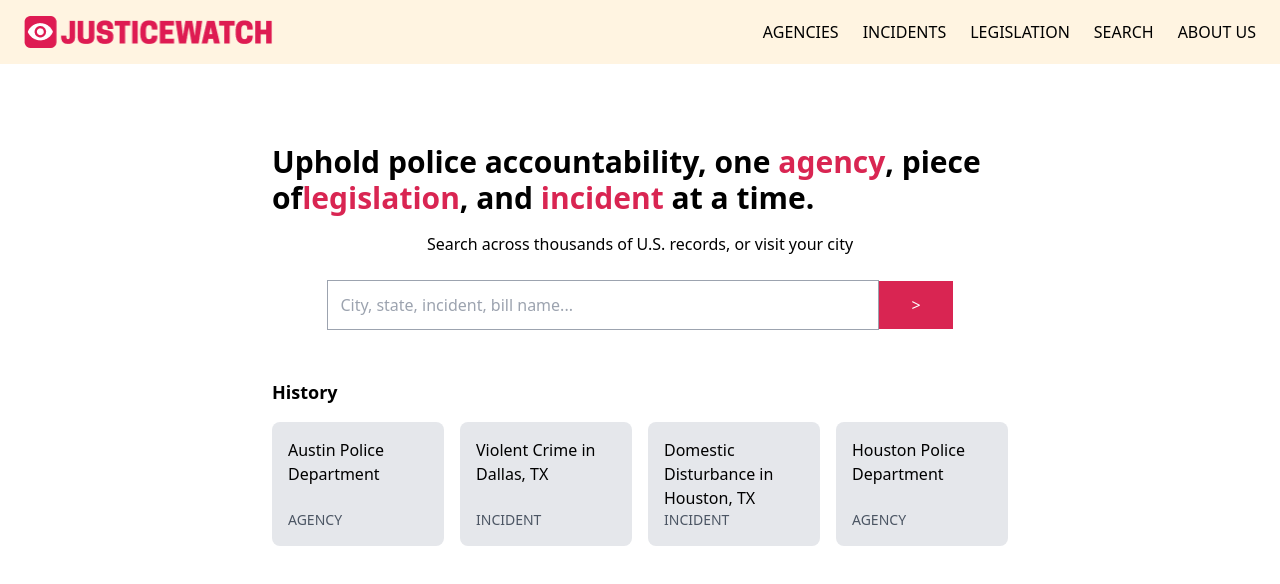
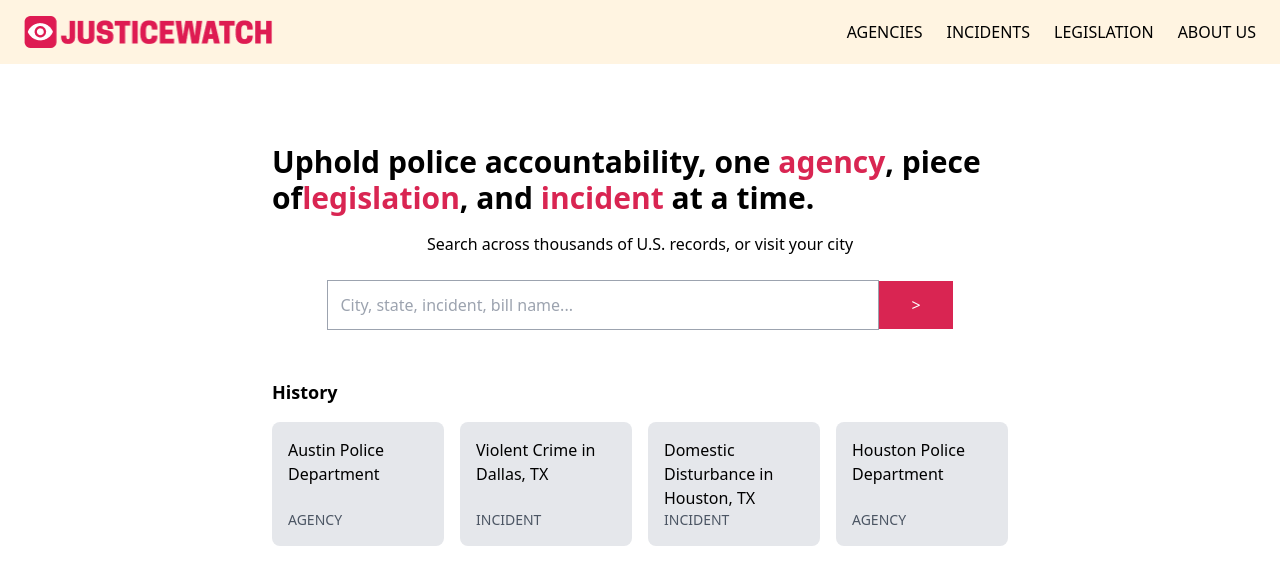
Before and after one commit to gordonworldlee/PoliceIncidents, a Next.js app in the folder frontend/: page / in a window 1280 px wide. Shown: the top 584 px of the page. Built offline with nearby package versions, Linux system fonts and the light colour scheme.

Commit message:
fixing nav bard to remove search

```diff
--- a/frontend/app/components/Navbar.tsx
+++ b/frontend/app/components/Navbar.tsx
@@ -38,7 +38,6 @@ export default function Navbar() {
           <Link className="text-black font-medium" href="/department">AGENCIES</Link>
           <Link className="text-black font-medium" href="/violence">INCIDENTS</Link>
           <Link className="text-black font-medium" href="/legislation">LEGISLATION</Link>
-          <Link className="text-black font-medium" href="/search">SEARCH</Link>
           <Link className="text-black font-medium" href="/about">ABOUT US</Link>
         </div>
       </div>
@@ -49,7 +48,6 @@ export default function Navbar() {
           <Link className="block text-black font-medium" href="/department">AGENCIES</Link>
           <Link className="block text-black font-medium" href="/violence">INCIDENTS</Link>
           <Link className="block text-black font-medium" href="/legislation">LEGISLATION</Link>
-          <Link className="block text-black font-medium" href="/search">SEARCH</Link>
           <Link className="block text-black font-medium" href="/about">ABOUT US</Link>
         </div>
       )}
```
